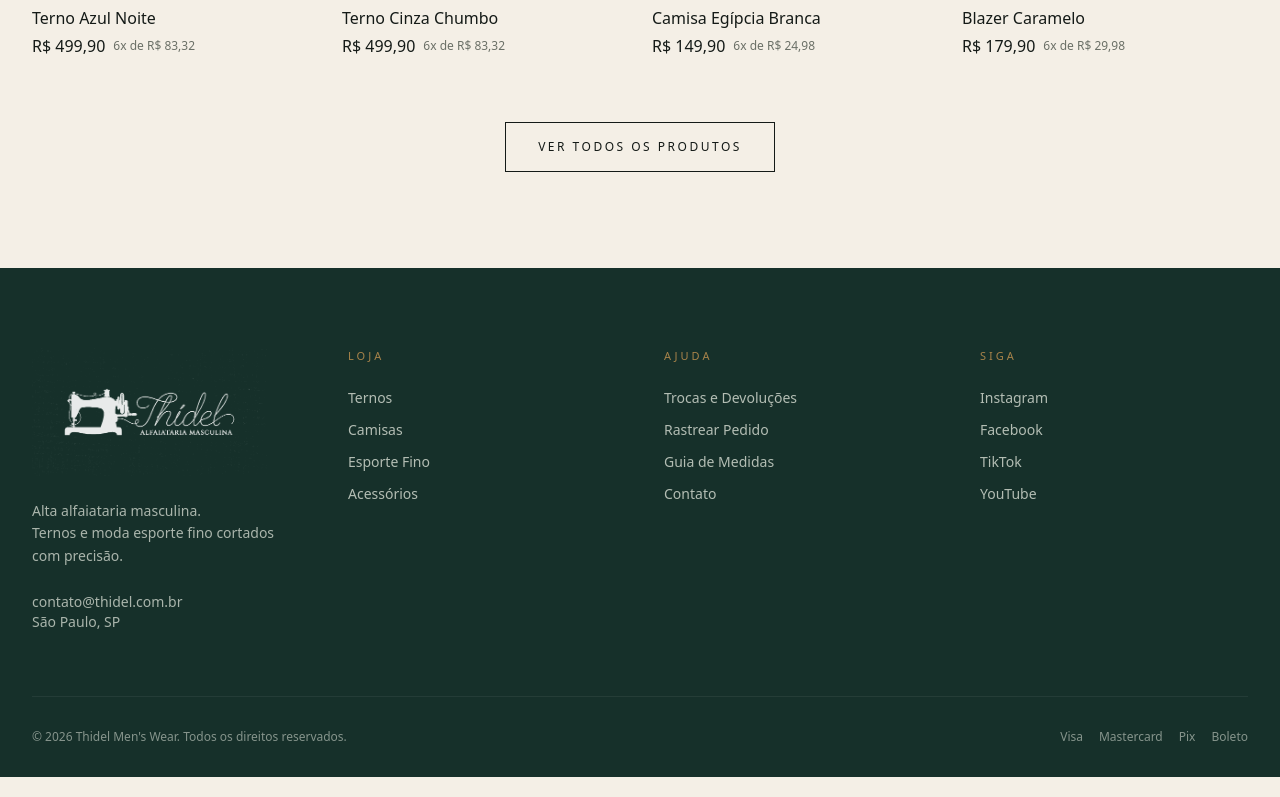
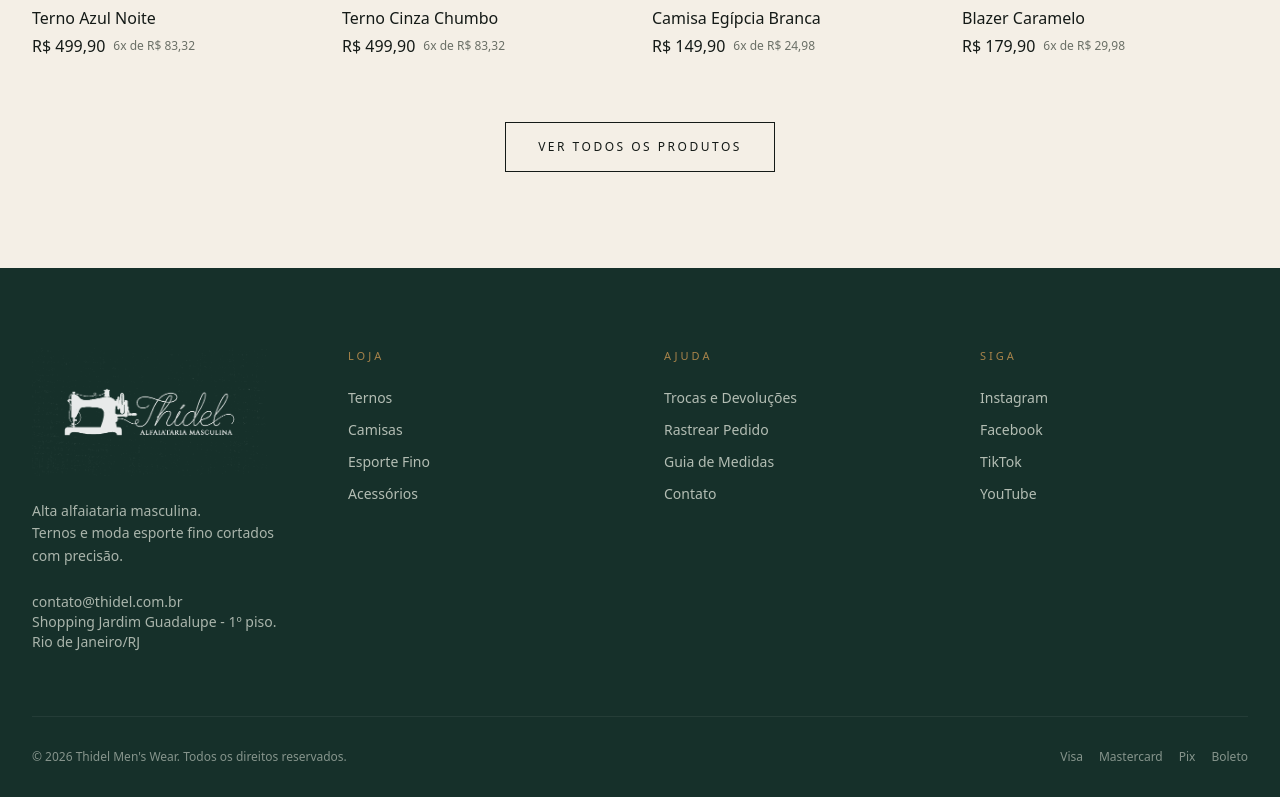
Before and after one commit to eudavizinps/Loja-Virtual-Thidel, a Next.js app: page / in a window 1280 px wide. Shown: the part 2295-3092 px from the top of the page. Built offline with nearby package versions, Linux system fonts and the light colour scheme.

Commit message:
alterando as informações do endereço no rodapé

```diff
--- a/src/components/Footer.tsx
+++ b/src/components/Footer.tsx
@@ -17,7 +17,8 @@ export default function Footer() {
             </p>
             <p className="text-sm opacity-80">
               contato@thidel.com.br<br />
-              São Paulo, SP
+              Shopping Jardim Guadalupe - 1º piso.<br />
+              Rio de Janeiro/RJ
             </p>
           </div>
 
```
